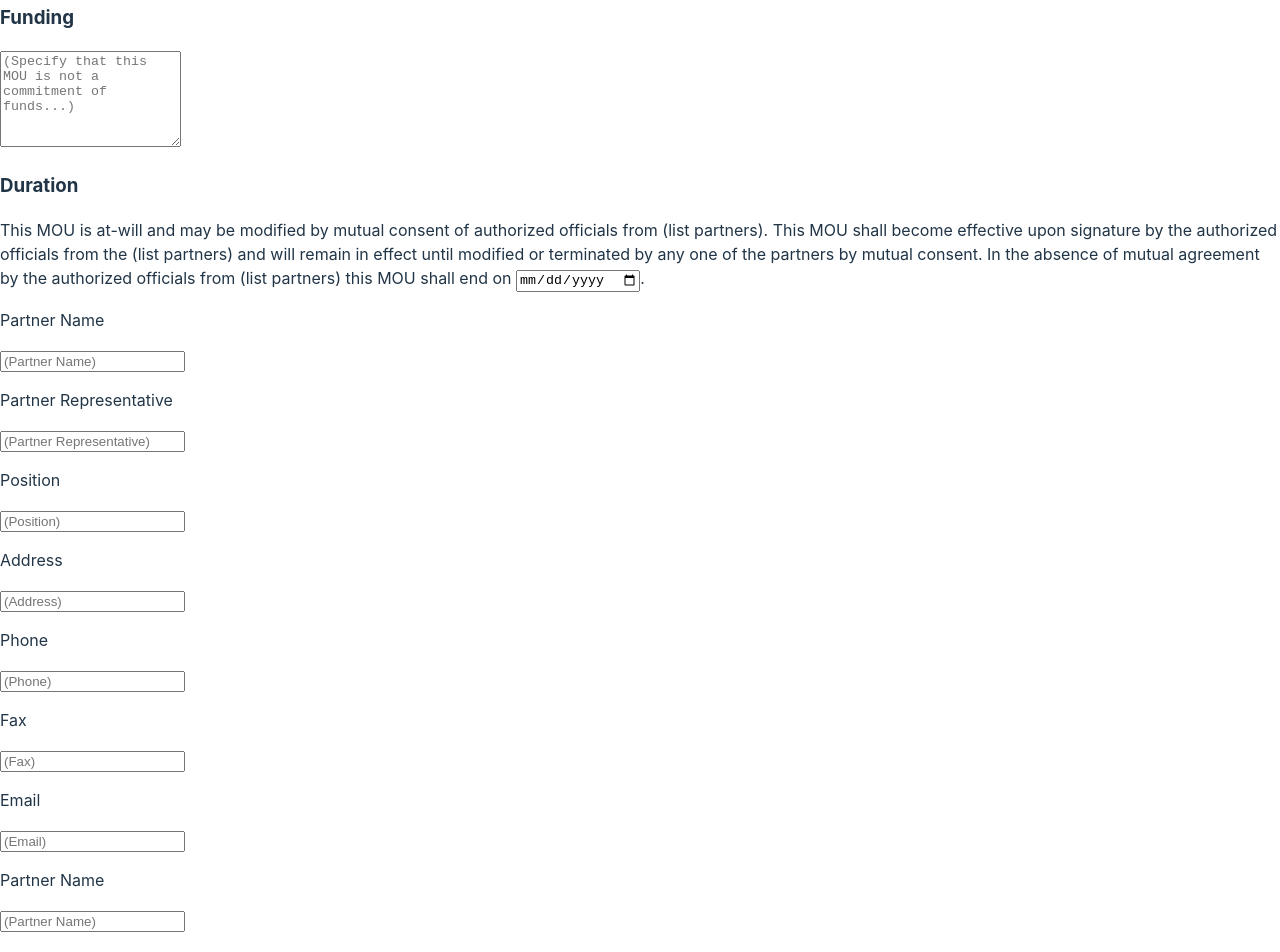
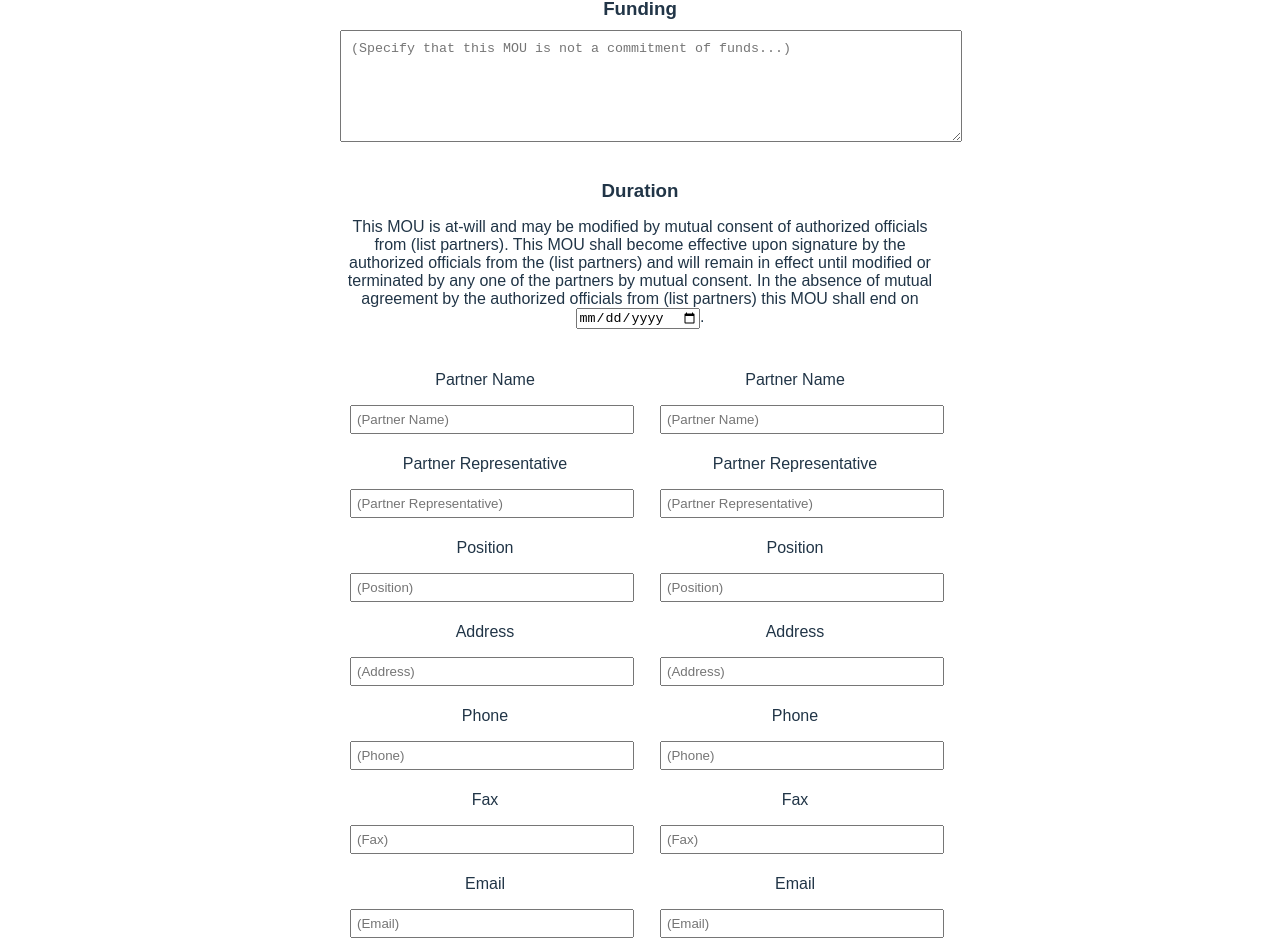
Before and after one commit to AdityaDhanarajKundu/mou, a React (Vite) app: page / in a window 1280 px wide. Shown: the part 737-1689 px from the top of the page. Built offline with nearby package versions, Linux system fonts and the light colour scheme.

Commit message:
added the basic components css needs to be done

```diff
--- a/src/index.css
+++ b/src/index.css
@@ -1,35 +1,4 @@
-:root {
-  font-family: Inter, system-ui, Avenir, Helvetica, Arial, sans-serif;
-  line-height: 1.5;
-  font-weight: 400;
 
-  color-scheme: light dark;
-  color: rgba(255, 255, 255, 0.87);
-  background-color: #242424;
-
-  font-synthesis: none;
-  text-rendering: optimizeLegibility;
-  -webkit-font-smoothing: antialiased;
-  -moz-osx-font-smoothing: grayscale;
-  -webkit-text-size-adjust: 100%;
-}
-
-a {
-  font-weight: 500;
-  color: #646cff;
-  text-decoration: inherit;
-}
-a:hover {
-  color: #535bf2;
-}
-
-body {
-  margin: 0;
-  display: flex;
-  place-items: center;
-  min-width: 320px;
-  min-height: 100vh;
-}
 
 h1 {
   font-size: 3.2em;
@@ -55,6 +24,83 @@ button:focus-visible {
   outline: 4px auto -webkit-focus-ring-color;
 }
 
+.mou-form {
+  max-width: 800px;
+  margin: auto;
+  padding: 20px;
+  font-family: Arial, sans-serif;
+  display: flex;
+  flex-direction: column;
+  align-items: center;
+  justify-content: center;
+}
+
+.main{
+  text-align: center;
+  max-width: 600px;
+}
+
+.mou-form h2{
+  margin-bottom: 40px;
+  margin-left: 100px;
+}
+
+.partner-info {
+  display: flex;
+  align-items: center;
+  margin-bottom: 20px;
+}
+
+.partner-info input {
+  margin: 0 10px;
+}
+
+textarea,
+input[type="text"],
+input[type="email"] {
+  width: 100%;
+  padding: 10px;
+  margin-bottom: 15px;
+}
+
+h2,
+h3 {
+  margin-bottom: 10px;
+}
+
+.signature {
+  display: flex;
+  flex-direction: column;
+  margin-right: 20px;
+}
+
+.contact-info {
+  display: flex;
+  justify-content: space-between; /* Distribute the partners evenly */
+}
+
+.partner {
+  flex: 0 0 calc(50% - 10px); /* Two partners in a row with a little gap */
+  padding: 10px; /* Adjust padding as needed */
+  box-sizing: border-box; /* Include padding in width calculation */
+}
+
+/* Additional styling for input fields, adjust as needed */
+.partner input[type="text"] {
+  width: 100%;
+  padding: 5px;
+  margin-bottom: 5px;
+}
+
+
+/* Add any additional styling as needed */
+
+
+
+
+
+
+
 @media (prefers-color-scheme: light) {
   :root {
     color: #213547;
--- a/src/mou-form.jsx
+++ b/src/mou-form.jsx
@@ -16,10 +16,16 @@ export default function MouForm() {
     setPurpose(e.target.value);
   }
 
+  function handleSubmit(e) {
+    e.preventDefault();
+    console.log("submitted");
+  }
+
   return (
-    <form className="mou-form">
+    <form className="mou-form" onSubmit={handleSubmit}>
       <h2>Memorandum of Understanding</h2>
 
+      <div className="main">
         <div className="partner-info">
           <p>Between</p>
           <input
@@ -121,6 +127,8 @@ export default function MouForm() {
             <input type="text" placeholder="(Email)" />
           </div>
         </div>
+      </div>
+      <input type="submit" value="Submit" />
     </form>
   );
 }
```
Lines whose indentation alone changed are shown as unchanged.
